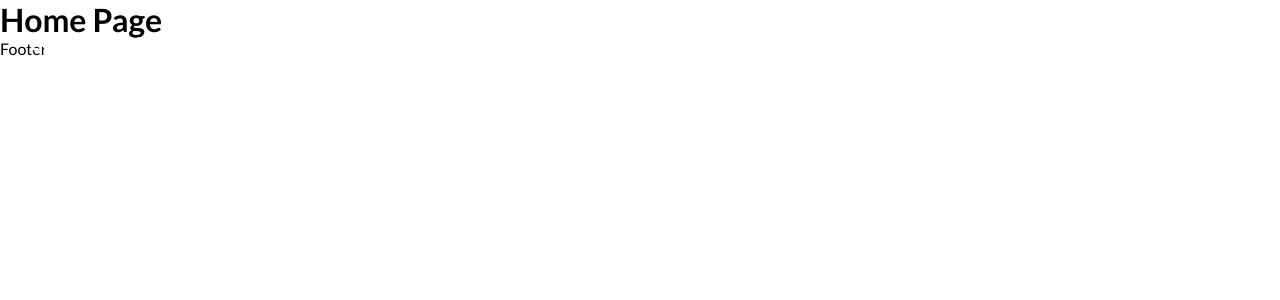
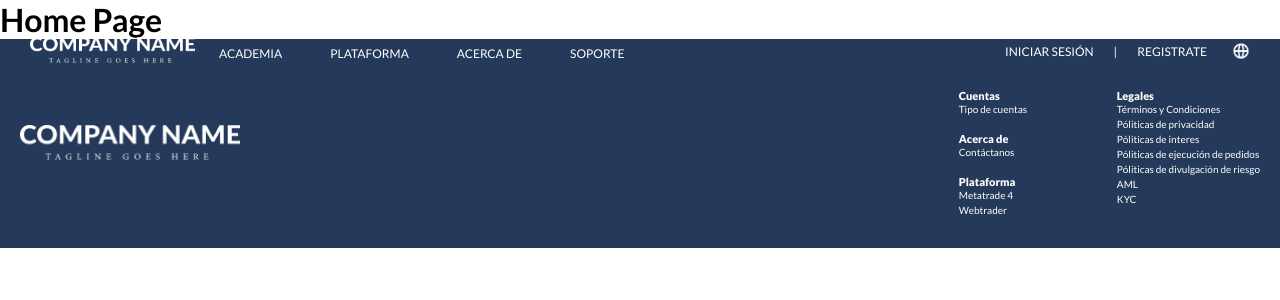
Before and after one commit to TuentyFaiv/Landing-Page-test, a React app: page / in a window 1280 px wide. Shown: the top 300 px of the page. Built offline with nearby package versions, Linux system fonts and the light colour scheme.

Commit message:
[Add] Footer component

```diff
--- a/src/assets/styles/components/footer.scss
+++ b/src/assets/styles/components/footer.scss
@@ -0,0 +1,47 @@
+@import '../utils/mixins.scss';
+
+.footer {
+  width: 100%;
+  @include flex-box(space-between);
+  flex-direction: column;
+  color: white;
+  background-color: #25395A;
+  padding: 3rem 2rem;
+  &__logo {
+    width: 22rem;
+    height: 3.5rem;
+  }
+  &__section {
+    display: grid;
+    grid-template-columns: repeat(2, 1fr);
+    grid-template-areas: "accounts legals" "about legals" "platform legals";
+    margin-top: 2rem;
+    column-gap: 1.5rem;
+    row-gap: 1.5rem;
+    &-accounts {
+      grid-area: accounts;
+    }
+    &-legals {
+      grid-area: legals;
+    }
+    &-about {
+      grid-area: about;
+    }
+    &-platform {
+      grid-area: platform;
+    }
+  }
+  h4 {
+    @include fonts(900, 1.1rem);
+  }
+  p {
+    @include fonts(400, 1rem);
+    line-height: 1.5rem;
+  }
+}
+
+@media screen and (min-width: 769px) {
+  .footer {
+    flex-direction: row;
+  }
+}
--- a/src/components/Footer.jsx
+++ b/src/components/Footer.jsx
@@ -0,0 +1,43 @@
+import React from 'react';
+import { Link } from 'react-router-dom';
+
+import '@styles/components/footer.scss';
+
+import logo from '@images/logo.png';
+
+const Footer = () => {
+  return (
+    <footer className="footer">
+      <Link to="/">
+        <img src={logo} alt="Logo Company Name" className="footer__logo" />
+      </Link>
+      <div className="footer__section">
+        <div className="footer__section-accounts">
+          <h4>Cuentas</h4>
+          <p>Tipo de cuentas</p>
+        </div>
+        <div className="footer__section-legals">
+          <h4>Legales</h4>
+          <p>Términos y Condiciones</p>
+          <p>Póliticas de privacidad</p>
+          <p>Póliticas de interes</p>
+          <p>Póliticas de ejecución de pedidos</p>
+          <p>Póliticas de divulgación de riesgo</p>
+          <p>AML</p>
+          <p>KYC</p>
+        </div>
+        <div className="footer__section-about">
+          <h4>Acerca de</h4>
+          <p>Contáctanos</p>
+        </div>
+        <div className="footer__section-platform">
+          <h4>Plataforma</h4>
+          <p>Metatrade 4</p>
+          <p>Webtrader</p>
+        </div>
+      </div>
+    </footer>
+  );
+}
+
+export default Footer;
--- a/src/containers/Layout.jsx
+++ b/src/containers/Layout.jsx
@@ -3,13 +3,14 @@ import React from 'react';
 import '@styles/containers/layout.scss';
 
 import Header from '@components/Header';
+import Footer from '@components/Footer';
 
 const Layout = ({ children }) => {
   return (
     <>
       <Header />
       {children}
-      <footer>Footer</footer>
+      <Footer />
     </>
   );
 };
```
